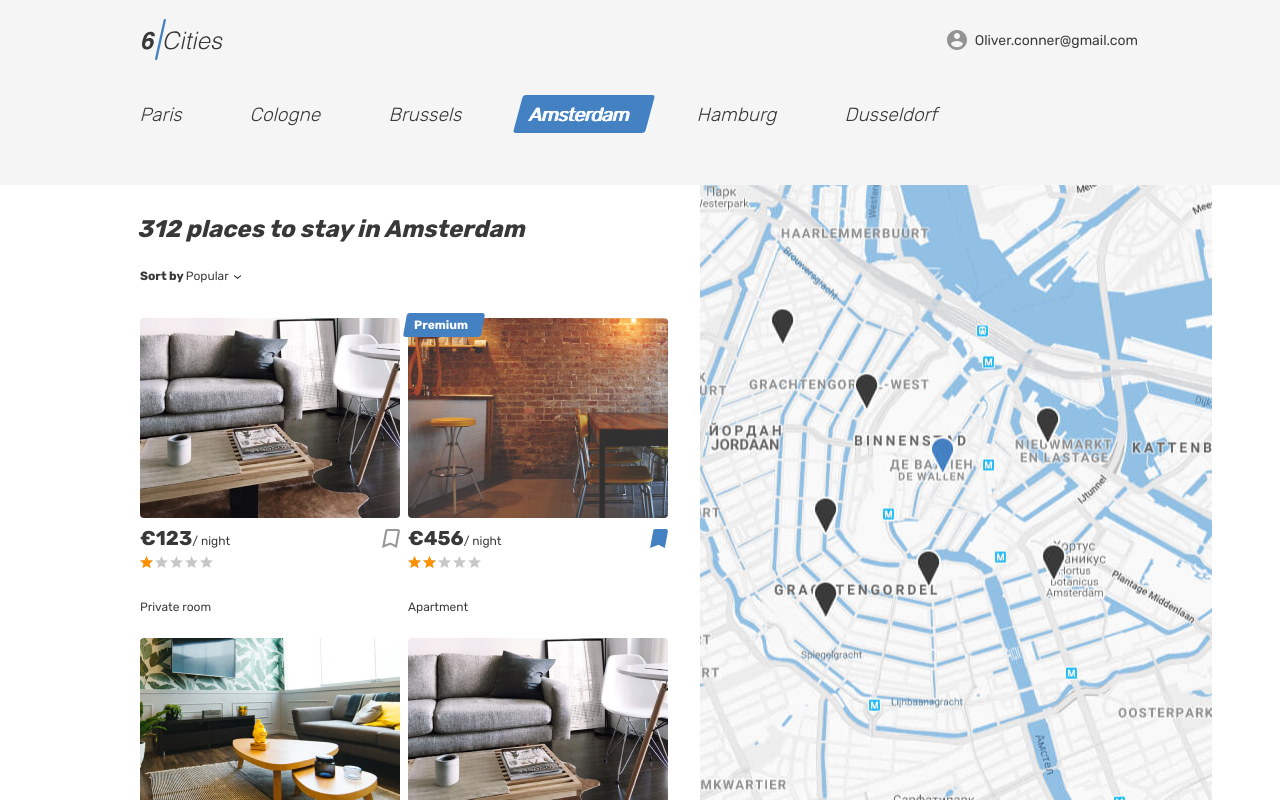
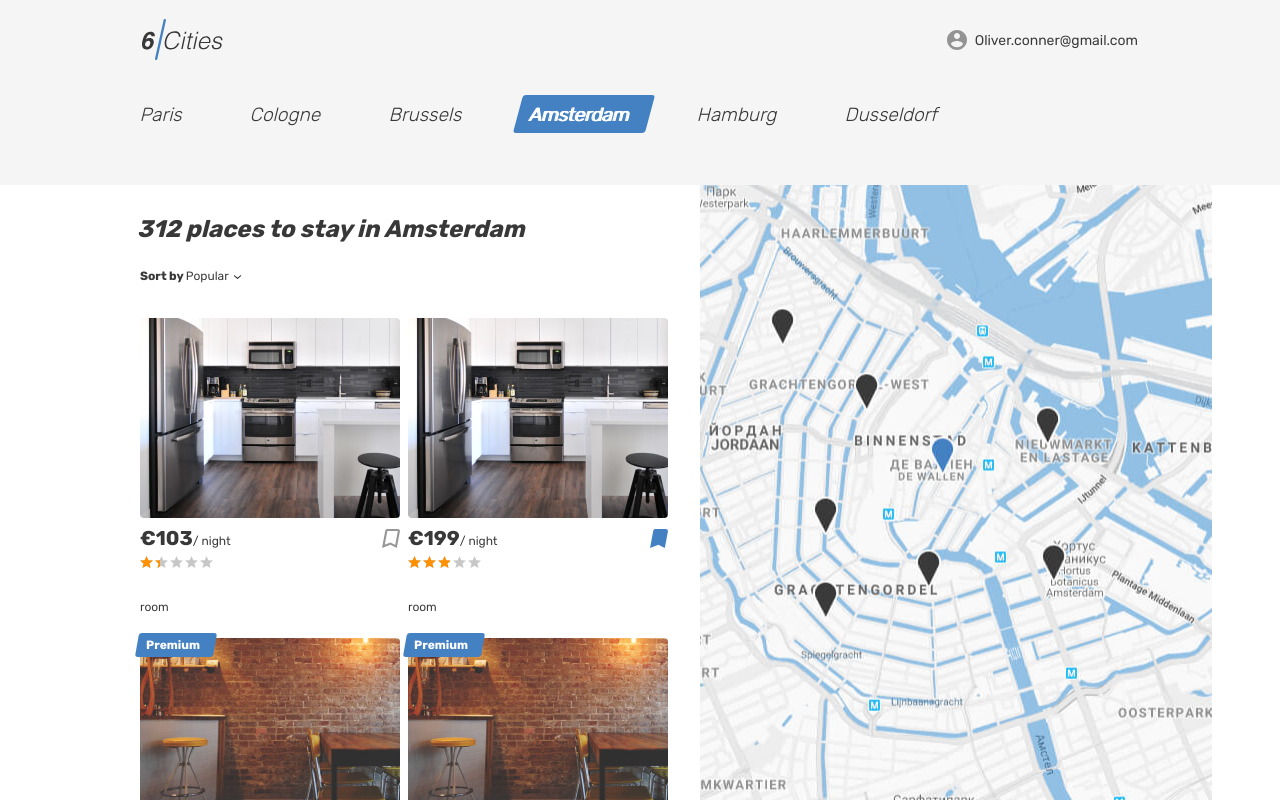
Before and after one commit to Insid1/Six_Cities, a React app: page / in a window 1280 px wide. Built offline with nearby package versions, Linux system fonts and the light colour scheme.

Commit message:
adds more concrete mocks and optimize card component ot it

```diff
--- a/src/components/card/card.jsx
+++ b/src/components/card/card.jsx
@@ -4,9 +4,9 @@ import {offerType} from "../../prop-type";
 const RATING_WIDTH = 20;
 
 const Card = ({offer = {}}) => {
-  const {price, imgSrc, imgAlt, type, isBooked, isPremium, rating} = offer;
+  const {price, previewImage, type, isFavorite, isPremium, rating, id} = offer;
 
-  const bookBtnClass = `place-card__bookmark-button button ${isBooked ? `place-card__bookmark-button--active` : ``}`;
+  const bookBtnClass = `place-card__bookmark-button button ${isFavorite ? `place-card__bookmark-button--active` : ``}`;
 
   return <article className="cities__place-card place-card">
     {isPremium &&
@@ -17,10 +17,10 @@ const Card = ({offer = {}}) => {
     <div className="cities__image-wrapper place-card__image-wrapper">
       <a href="#" />
       <img className="place-card__image"
-        src={imgSrc}
+        src={previewImage}
         width="260"
         height="200"
-        alt={imgAlt} />
+        alt={id} />
     </div>
     <div className="place-card__info">
       <div className="place-card__price-wrapper">
--- a/src/index.js
+++ b/src/index.js
@@ -1,7 +1,7 @@
 import React from "react";
 import ReactDOM from "react-dom";
 import {App} from './components/app/app';
-import {offersAmsterdam} from './mock/mocks';
+import {offersAmsterdam} from './mocks/offers';
 
 
 ReactDOM.render(
--- a/src/mock/mocks.js
+++ /dev/null
@@ -1,54 +0,0 @@
-const offersAmsterdam = [
-  {
-    name: `Nice, cozy, warm big bed apartment`,
-    type: `Private room`,
-    price: 123,
-    isPremium: false,
-    isBooked: false,
-    imgSrc: `img/apartment-01.jpg`,
-    imgAlt: ``,
-    rating: 1,
-  },
-  {
-    name: `Wood and stone place`,
-    type: `Apartment`,
-    price: 456,
-    isPremium: true,
-    isBooked: true,
-    imgSrc: `img/room.jpg`,
-    imgAlt: ``,
-    rating: 2,
-  },
-  {
-    name: `Canal View Prinsengracht`,
-    type: `Private room`,
-    price: 789,
-    isPremium: false,
-    isBooked: true,
-    imgSrc: `img/apartment-02.jpg`,
-    imgAlt: ``,
-    rating: 3,
-  },
-  {
-    name: `Nice, cozy, warm big bed apartment`,
-    type: `Apartment`,
-    price: 1011,
-    isPremium: false,
-    isBooked: false,
-    imgSrc: `img/apartment-01.jpg`,
-    imgAlt: ``,
-    rating: 4,
-  },
-  {
-    name: `Wood and stone place`,
-    type: `Private room`,
-    price: 1213,
-    isPremium: true,
-    isBooked: false,
-    imgSrc: `img/apartment-03.jpg`,
-    imgAlt: ``,
-    rating: 5,
-  },
-];
-
-export {offersAmsterdam};
--- /dev/null
+++ b/src/mocks/offers.js
@@ -0,0 +1,154 @@
+import {nanoid} from 'nanoid';
+import {getRandomFloat, getRandomInt, getRandomValueFromArr, getTrueOrFalse} from '../util.js/common';
+
+// const offersAmsterdam = [
+//   {
+//     id: 0,
+//     name: `Nice, cozy, warm big bed apartment`,
+//     type: `Private room`,
+//     price: 123,
+//     isPremium: false,
+//     isBooked: false,
+//     imgSrc: `img/apartment-01.jpg`,
+//     imgAlt: ``,
+//     rating: 1,
+//   },
+//   {
+//     id: 1,
+//     name: `Wood and stone place`,
+//     type: `Apartment`,
+//     price: 456,
+//     isPremium: true,
+//     isBooked: true,
+//     imgSrc: `img/room.jpg`,
+//     imgAlt: ``,
+//     rating: 2,
+//   },
+//   {
+//     id: 2,
+//     name: `Canal View Prinsengracht`,
+//     type: `Private room`,
+//     price: 789,
+//     isPremium: false,
+//     isBooked: true,
+//     imgSrc: `img/apartment-02.jpg`,
+//     imgAlt: ``,
+//     rating: 3,
+//   },
+//   {
+//     id: 3,
+//     name: `Nice, cozy, warm big bed apartment`,
+//     type: `Apartment`,
+//     price: 1011,
+//     isPremium: false,
+//     isBooked: false,
+//     imgSrc: `img/apartment-01.jpg`,
+//     imgAlt: ``,
+//     rating: 4,
+//   },
+//   {
+//     id: 4,
+//     name: `Wood and stone place`,
+//     type: `Private room`,
+//     price: 1213,
+//     isPremium: true,
+//     isBooked: false,
+//     imgSrc: `img/apartment-03.jpg`,
+//     imgAlt: ``,
+//     rating: 5,
+//   },
+// ];
+
+const Cities = [
+  `Paris`,
+  `Cologne`,
+  `Brussels`,
+  `Amsterdam`,
+  `Hamburg`,
+  `Dusseldorf`
+];
+
+const Goods = [
+  `Heating,`,
+  `Kitchen, Cable TV`,
+  `Washing machine`,
+  `Coffee machine`,
+  `Dishwasher`,
+];
+
+const HostNames = [
+  `Anna`,
+  `Kate`,
+  `Angelina`,
+  `Oleg`,
+  `Ivan`,
+  `Max`,
+];
+
+const Locations = [
+  [52.3909553943508, 4.85309666406198],
+  [52.369553943508, 4.85309666406198],
+  [52.3909553943508, 4.929309666406198],
+  [52.3809553943508, 4.939309666406198],
+];
+
+const Images = [
+  `img/apartment-01.jpg`,
+  `img/apartment-02.jpg`,
+  `img/apartment-03.jpg`,
+  `img/room.jpg`,
+];
+
+const types = [
+  `room`,
+  `apartments`,
+];
+
+const AmsterdamLocation = {
+  lat: 52.370216,
+  lng: 4.895168,
+  zoom: 10
+};
+
+const Titles = [
+  `Nice, cozy, warm big bed apartment`,
+  `Wood and stone place`,
+  `Canal View Prinsengracht`,
+  `Beautiful & luxurious studio at great location`,
+];
+
+const createAmsterdamOffer = () => ({
+  bedrooms: getRandomInt(1, 5),
+  city: {
+    location: AmsterdamLocation,
+    name: Cities[3],
+  },
+  description: `A quiet cozy and picturesque that hides behind a a river by the unique lightness of Amsterdam.`,
+  goods: Goods,
+  host: {
+    avatarUrl: `img/avatar.swg`,
+    hostId: nanoid(),
+    isPro: getTrueOrFalse(),
+    name: getRandomValueFromArr(HostNames)
+  },
+  id: nanoid(),
+  images: Images,
+  isFavorite: getTrueOrFalse(),
+  isPremium: getTrueOrFalse(),
+  offerLocation: {
+    lat: Locations[0][0],
+    lng: Locations[0][1],
+    zoom: 8
+  },
+  maxAdults: getRandomInt(0, 6),
+  previewImage: getRandomValueFromArr(Images),
+  price: getRandomInt(10, 200),
+  rating: getRandomFloat(0, 5, 1),
+  title: getRandomValueFromArr(Titles),
+  type: getRandomValueFromArr(types),
+
+});
+
+const offersAmsterdam = new Array(4).fill().map(createAmsterdamOffer);
+
+export {offersAmsterdam};
--- a/src/prop-type.js
+++ b/src/prop-type.js
@@ -1,14 +1,28 @@
 import PropTypes from 'prop-types';
 
 const offerType = PropTypes.shape({
-  name: PropTypes.string.isRequired,
+  bedrooms: PropTypes.number.isRequired,
+  city: PropTypes.object.isRequired, // must add concrete types
+  description: PropTypes.string.isRequired,
+  goods: PropTypes.array.isRequired, // must add concrete types
+  host: PropTypes.object.isRequired, // must add concrete types
+  id: PropTypes.string.isRequired,
+  images: PropTypes.array.isRequired, // must add concrete types
+  isFavorite: PropTypes.bool.isRequired,
+  isPremium: PropTypes.bool.isRequired,
+  offerLocation: PropTypes.object.isRequired, // must add concrete types
+  previewImage: PropTypes.string.isRequired,
+  price: PropTypes.number.isRequired,
+  rating: PropTypes.number.isRequired,
+  title: PropTypes.string.isRequired,
   type: PropTypes.string.isRequired,
-  price: PropTypes.number.isRequired,
-  isPremium: PropTypes.bool.isRequired,
-  isBooked: PropTypes.bool.isRequired,
-  imgSrc: PropTypes.string.isRequired,
-  imgAlt: PropTypes.string.isRequired,
-  rating: PropTypes.number.isRequired,
+  maxAdults: PropTypes
+    .oneOfType(
+        [
+          PropTypes.number,
+          PropTypes.string
+        ]
+    ).isRequired,
 }
 );
 
--- /dev/null
+++ b/src/util.js/common.js
@@ -0,0 +1,33 @@
+const getRandomInt = (min, max) => {
+  if (min > max) {
+    [min, max] = [max, min];
+  }
+  min = Math.ceil(min);
+  max = Math.trunc(max);
+  const randomFloat = Math.random();
+  return Math.trunc(randomFloat * (max - min + 1)) + min;
+};
+
+const getRandomFloat = (min, max, numOfdecimalPlace) => {
+  if (min >= max) {
+    [min, max] = [max, min];
+  }
+  const randomFloat = Math.random();
+  const randomNumber = (randomFloat * (max - min)) + min;
+  return +randomNumber.toFixed(numOfdecimalPlace);
+};
+
+const getRandomValueFromArr = (arr) => {
+  const randomValue = arr[getRandomInt(0, arr.length - 1)];
+  if (typeof randomValue === `object`) {
+    return Object.assign({}, randomValue);
+  }
+  return randomValue;
+};
+
+const getTrueOrFalse = () => Boolean(getRandomInt(0, 1));
+
+const capitalize = (str) => `${str[0].toUpperCase()}${str.slice(1)}`;
+
+
+export {getRandomInt, getRandomFloat, getRandomValueFromArr, getTrueOrFalse, capitalize};
```
Also changed, not shown: src/mocks/reviews.js (added).
